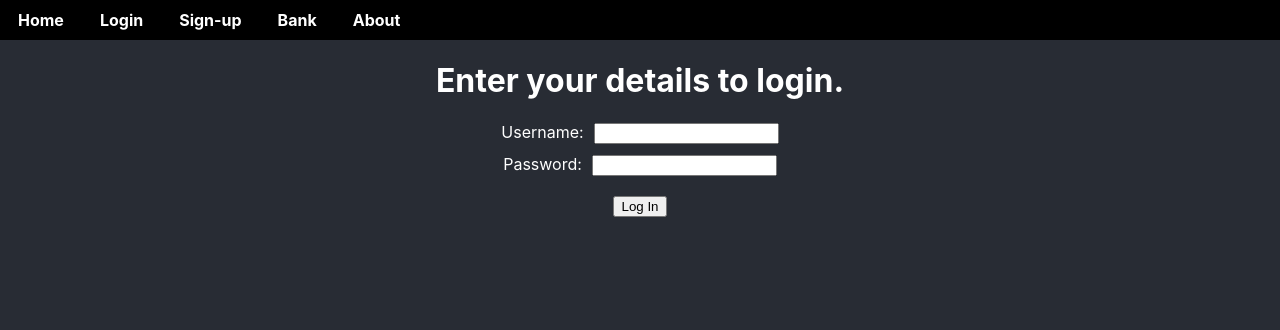
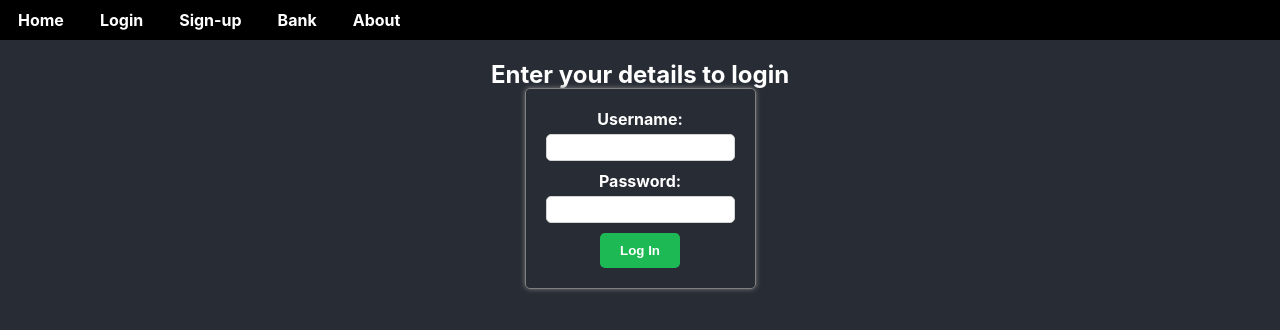
Before and after one commit to hmannelig/bank-app-front, a React (Create React App) app in the folder bank-app-front/: page /login in a window 1280 px wide. Shown: the top 330 px of the page. Built offline with nearby package versions, Linux system fonts and the light colour scheme.

Commit message:
standarize styles between login and sign-up

```diff
--- a/bank-app-front/src/components/pages/login/Login.css
+++ b/bank-app-front/src/components/pages/login/Login.css
@@ -1,5 +1,8 @@
-.Login {
-  text-align: center;
+.login-container {
+  display: flex;
+  justify-content: center;
+  align-items: center;
+  height: 20vh;
 }
 
 .Login-header {
@@ -20,17 +23,41 @@
 .login-form {
   display: flex;
   flex-direction: column;
+  justify-content: center;
   align-items: center;
+  border: 1px solid gray;
+  padding: 20px;
+  border-radius: 5px;
+  box-shadow: 0 0 5px gray;
 }
 
-.form-label {
+.login-input {
+  display: flex;
+  flex-direction: column;
   margin-bottom: 10px;
 }
 
-.form-input {
-  margin-left: 10px;
+.login-input label {
+  font-weight: bold;
+  margin-bottom: 5px;
+}
+
+.login-input input {
+  padding: 5px;
+  border-radius: 5px;
+  border: 1px solid lightgray;
 }
 
 .form-button {
-  margin-top: 10px;
+  background-color: #1db954;
+  color: white;
+  padding: 10px 20px;
+  border: none;
+  border-radius: 5px;
+  font-weight: bold;
+  cursor: pointer;
 }
+
+.form-button:active {
+  background-color: #0d7a33;
+}
--- a/bank-app-front/src/components/pages/login/Login.js
+++ b/bank-app-front/src/components/pages/login/Login.js
@@ -14,7 +14,7 @@ function Login() {
     setPassword(event.target.value);
   };
 
-  const handleFormSubmit = (event) => {
+  const handleSubmit = (event) => {
     event.preventDefault();
     console.log(`Username: ${username}, Password: ${password}`);
     // Add login logic here
@@ -22,31 +22,31 @@ function Login() {
 
   return (
     <div>
-      <h1>Enter your details to login.</h1>
-      <form onSubmit={handleFormSubmit} className="login-form">
-        <label className="form-label">
-          Username:
+      <h2>Enter your details to login</h2>
+      <div className="login-container">
+        <form onSubmit={handleSubmit} className="login-form">
+          <div className="login-input">
+            <label htmlFor="username">Username:</label>
             <input
               type="text"
               value={username}
               onChange={handleUsernameChange}
-            className="form-input"
             />
-        </label>
-        <label className="form-label">
-          Password:
+          </div>
+          <div className="login-input">
+            <label htmlFor="password">Password:</label>
             <input
               type="password"
               value={password}
               onChange={handlePasswordChange}
-            className="form-input"
             />
-        </label>
+          </div>
           <button type="submit" className="form-button">
             Log In
           </button>
         </form>
       </div>
+    </div>
   );
 }
 
```
Lines whose indentation alone changed are shown as unchanged.
